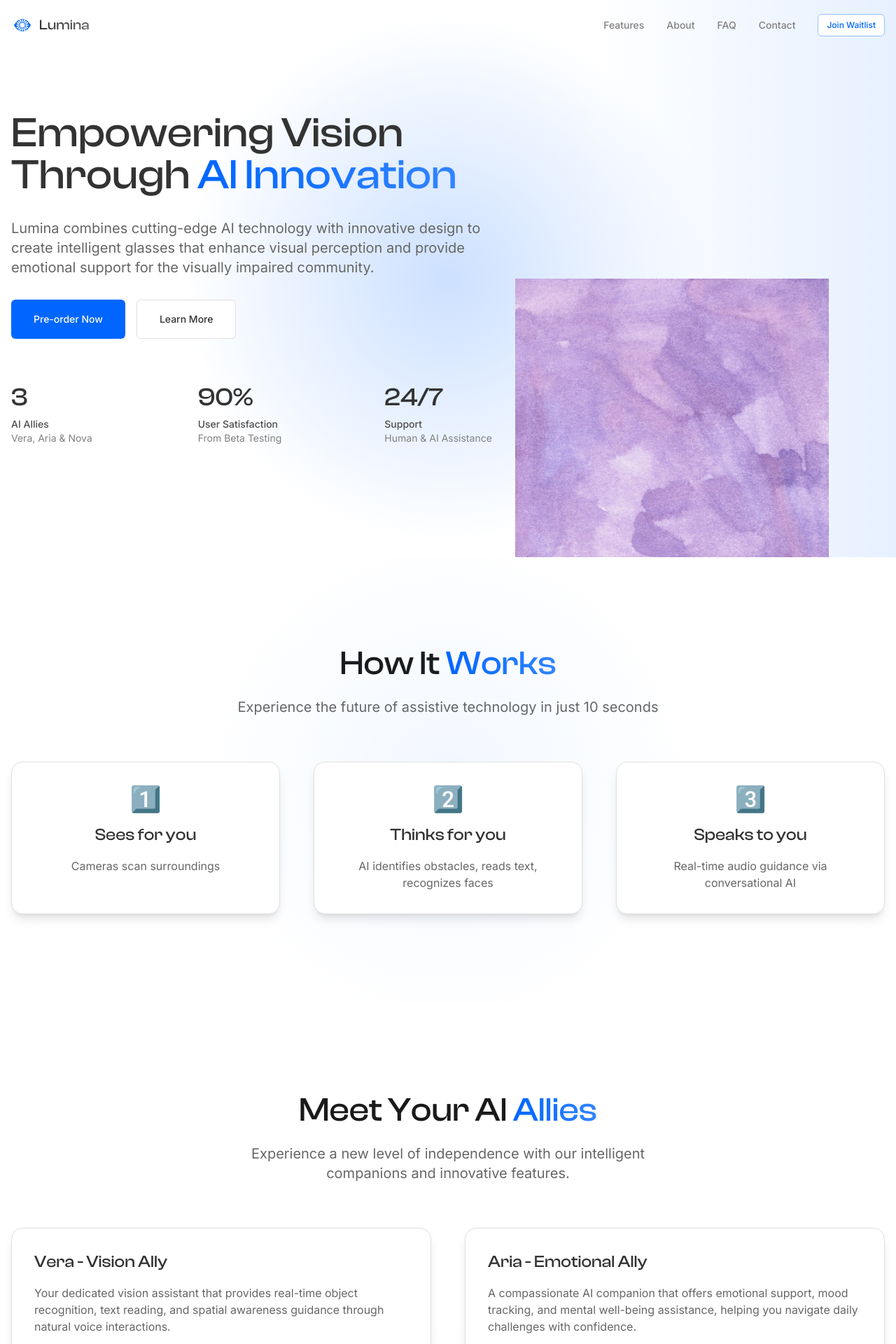
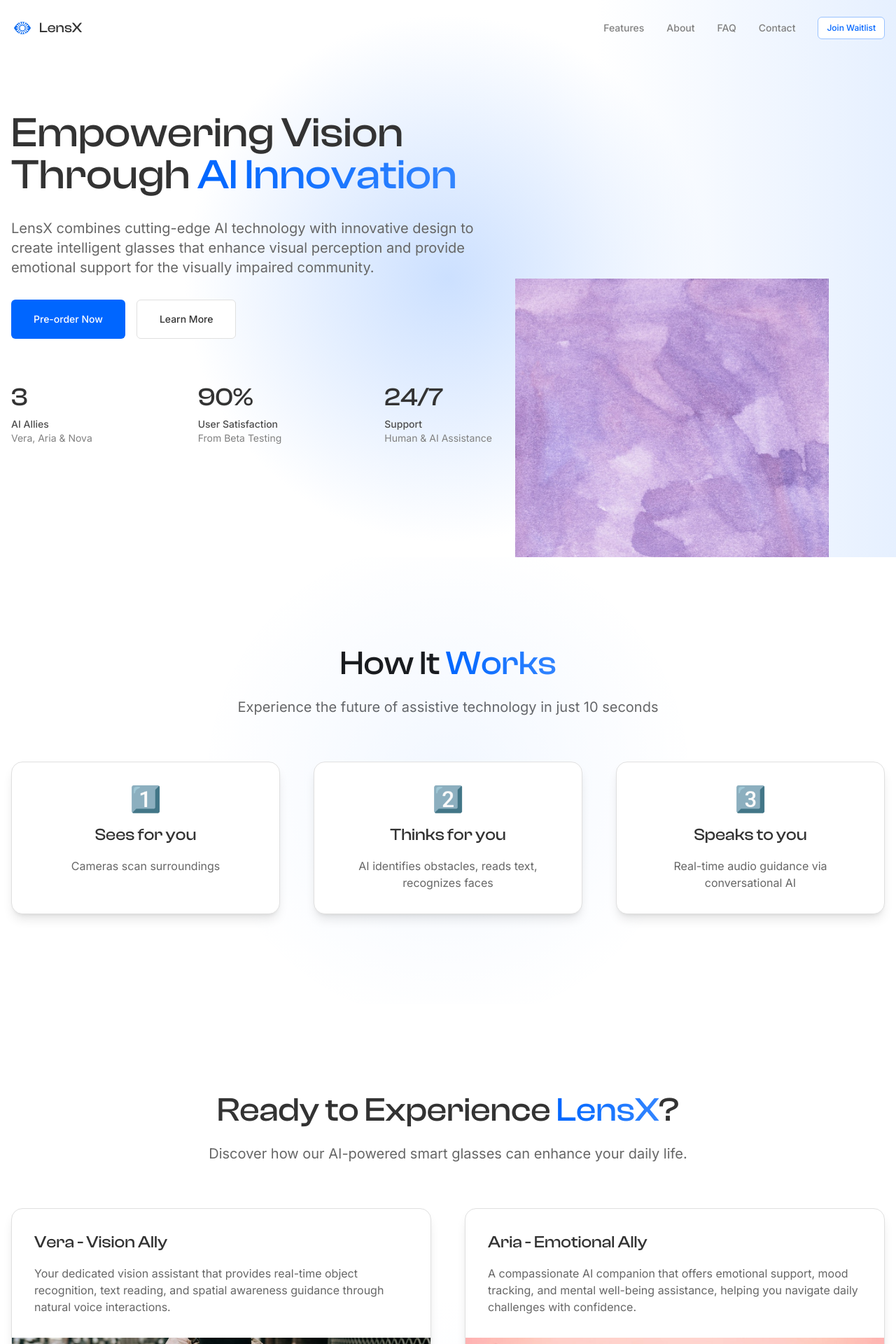
Before and after one commit to Victorola-coder/lumina, a Next.js app: page / in a window 1280 px wide. Shown: the top 1920 px of the page at 70% size. Built offline with nearby package versions, Linux system fonts and the light colour scheme.

Commit message:
feat: rebrand application from Lumina to LensX; update metadata, content, and images across all sections for consistent branding and improved user experience

```diff
--- a/app/components/sections/About.tsx
+++ b/app/components/sections/About.tsx
@@ -73,7 +73,7 @@ export function About() {
             </h2>
             <div className="space-y-6 text-lg text-dark-600">
               <p>
-                At Lumina, we believe that technology should enhance human
+                At LensX, we believe that technology should enhance human
                 capabilities while preserving dignity and independence. Our
                 mission is to revolutionize the way visually impaired
                 individuals interact with the world through AI-powered
@@ -138,7 +138,7 @@ export function About() {
             <div className="relative aspect-square">
               <Image
                 src="/images/about.png"
-                alt="Lumina Impact"
+                alt="LensX Impact"
                 fill
                 className="object-cover rounded-2xl"
               />
--- a/app/components/sections/Features.tsx
+++ b/app/components/sections/Features.tsx
@@ -44,25 +44,18 @@ export function Features() {
   return (
     <section id="features" className="py-32 relative overflow-hidden">
       {/* Background Effects */}
-      <div className="absolute inset-0 bg-[radial-gradient(circle_at_center,_var(--tw-gradient-stops))] from-primary/5 via-transparent to-transparent" />
+      <div className="absolute inset-0 bg-[radial-gradient(circle_at_center,_var(--tw-gradient-stops))] from-primary-50/80 via-white to-white opacity-60" />
 
-      <div className="container mx-auto px-4">
-        {/* Section Header */}
-        <motion.div
-          initial={{ opacity: 0, y: 20 }}
-          whileInView={{ opacity: 1, y: 0 }}
-          viewport={{ once: true }}
-          transition={{ duration: 0.5 }}
-          className="text-center mb-16"
-        >
-          <h2 className="text-3xl md:text-5xl font-display font-medium mb-6">
-            Meet Your AI <span className="text-gradient">Allies</span>
+      <div className="container mx-auto px-4 relative">
+        <div className="max-w-3xl mx-auto text-center mb-16">
+          <h2 className="text-3xl md:text-5xl font-display font-medium mb-6 text-dark-800">
+            Ready to Experience <span className="text-gradient">LensX</span>?
           </h2>
-          <p className="text-xl text-dark-600 max-w-2xl mx-auto">
-            Experience a new level of independence with our intelligent
-            companions and innovative features.
+          <p className="text-xl text-dark-600">
+            Discover how our AI-powered smart glasses can enhance your daily
+            life.
           </p>
-        </motion.div>
+        </div>
 
         {/* Features Grid */}
         <div className="grid grid-cols-1 md:grid-cols-2 gap-8 lg:gap-12">
@@ -108,7 +101,7 @@ export function Features() {
           className="text-center mt-24"
         >
           <h3 className="text-2xl md:text-3xl font-display font-medium mb-6 text-dark-800">
-            Ready to Experience Lumina?
+            Ready to Experience LensX?
           </h3>
           <Button
             size="lg"
--- a/app/components/sections/Hero.tsx
+++ b/app/components/sections/Hero.tsx
@@ -47,7 +47,7 @@ export function Hero() {
               <span className="text-gradient">AI Innovation</span>
             </h1>
             <p className="text-xl text-dark-600 mb-8 max-w-2xl">
-              Lumina combines cutting-edge AI technology with innovative design
+              LensX combines cutting-edge AI technology with innovative design
               to create intelligent glasses that enhance visual perception and
               provide emotional support for the visually impaired community.
             </p>
@@ -103,7 +103,7 @@ export function Hero() {
           <div className="relative w-full h-full">
             <Image
               src="/images/hero.png"
-              alt="Lumina AI-Powered Glasses"
+              alt="LensX AI-Powered Glasses"
               fill
               className="object-contain"
               priority
--- a/app/components/ui/footer.tsx
+++ b/app/components/ui/footer.tsx
@@ -41,13 +41,13 @@ export function Footer() {
               <div className="relative w-8 h-8">
                 <Image
                   src="/images/logo.svg"
-                  alt="Lumina Logo"
+                  alt="LensX Logo"
                   fill
                   className="object-contain"
                 />
               </div>
               <span className="font-display text-xl font-medium text-dark-800">
-                Lumina
+                LensX
               </span>
             </Link>
             <p className="text-dark-600 max-w-sm mb-6">
@@ -136,10 +136,10 @@ export function Footer() {
               ))}
               <li>
                 <a
-                  href="mailto:info@lumina.ai"
+                  href="mailto:info@lensx.com"
                   className="text-dark-500 hover:text-primary-500 transition-colors text-sm"
                 >
-                  info@lumina.ai
+                  info@lensx.com
                 </a>
               </li>
             </ul>
@@ -150,7 +150,7 @@ export function Footer() {
         <div className="mt-16 pt-8 border-t border-light-200">
           <div className="flex flex-col md:flex-row justify-between items-center gap-4">
             <p className="text-dark-400 text-sm">
-              © {new Date().getFullYear()} Lumina. All rights reserved.
+              © {new Date().getFullYear()} LensX. All rights reserved.
             </p>
             <p className="text-dark-400 text-sm">
               Designed with ❤️ by VickyJay
--- a/app/components/ui/navbar.tsx
+++ b/app/components/ui/navbar.tsx
@@ -6,6 +6,7 @@ import Link from "next/link";
 import Image from "next/image";
 import { Button } from "./button";
 import { useWaitlistModal } from "../../context/waitlist-context";
+import { cn } from "../../lib/utils";
 
 export function Navbar() {
   const [isScrolled, setIsScrolled] = useState(false);
@@ -104,11 +105,12 @@ export function Navbar() {
       initial={{ y: -100 }}
       animate={{ y: 0 }}
       transition={{ duration: 0.5 }}
-      className={`fixed top-0 left-0 right-0 z-50 transition-all duration-300 ${
+      className={cn(
+        "fixed top-0 left-0 right-0 z-50 transition-all duration-300",
         isScrolled
-          ? "bg-white/90 backdrop-blur-lg py-3 shadow-lg border-b border-light-200"
-          : "bg-transparent py-5"
-      }`}
+          ? "bg-white/90 backdrop-blur-lg border-b border-light-200 py-4"
+          : "bg-transparent py-6"
+      )}
     >
       <div className="container mx-auto px-4">
         <div className="flex items-center justify-between">
@@ -121,13 +123,18 @@ export function Navbar() {
             <div className="relative w-8 h-8 mr-2 transition-transform duration-300 group-hover:scale-110">
               <Image
                 src="/images/logo.svg"
-                alt="Lumina Logo"
+                alt="LensX Logo"
                 fill
                 className="object-contain"
               />
             </div>
-            <span className="text-xl font-display font-medium bg-clip-text text-transparent bg-gradient-to-r from-dark-800 to-dark-600 group-hover:from-primary-500 group-hover:to-primary-600 transition-all duration-300">
-              Lumina
+            <span
+              className={cn(
+                "font-display text-xl font-medium",
+                isScrolled ? "text-dark-800" : "text-dark-800"
+              )}
+            >
+              LensX
             </span>
           </Link>
 
--- a/app/components/ui/waitlist-modal.tsx
+++ b/app/components/ui/waitlist-modal.tsx
@@ -121,7 +121,7 @@ export function WaitlistModal({ isOpen, onClose }: WaitlistModalProps) {
                   <div className="relative w-12 h-12">
                     <Image
                       src="/images/logo.svg"
-                      alt="Lumina Logo"
+                      alt="LensX Logo"
                       fill
                       className="object-contain"
                     />
@@ -164,7 +164,7 @@ export function WaitlistModal({ isOpen, onClose }: WaitlistModalProps) {
                     </h3>
                     <p className="text-dark-500">
                       {successMessage ||
-                        "You've been added to our waitlist. We'll notify you when Lumina is ready."}
+                        "You've been added to our waitlist. We'll notify you when LensX is ready."}
                     </p>
                   </div>
                 ) : (
@@ -174,7 +174,7 @@ export function WaitlistModal({ isOpen, onClose }: WaitlistModalProps) {
                         Join the <span className="text-gradient">Waitlist</span>
                       </h3>
                       <p className="text-dark-500">
-                        Be the first to experience Lumina when it launches.
+                        Be the first to experience LensX when it launches.
                       </p>
                     </div>
 
--- a/app/layout.tsx
+++ b/app/layout.tsx
@@ -20,56 +20,68 @@ export const viewport: Viewport = {
 export const metadata: Metadata = {
   metadataBase: new URL("https://nextapptemplate.xyz"),
   icons: {
-    icon: "/icon.png",
+    icon: "/favicon.ico",
+    shortcut: "/favicon.ico",
+    apple: "/apple-touch-icon.png",
+    other: {
+      rel: "apple-touch-icon-precomposed",
+      url: "/apple-touch-icon-precomposed.png",
+    },
   },
-  title: "Lumina - AI-Powered Smart Glasses",
+  title: "LensX - AI-Powered Smart Glasses",
   description:
     "Empowering visually impaired individuals through innovative AI technology.",
-  applicationName: "Lumina",
-  authors: [{ name: "Lumina Team" }],
+  applicationName: "LensX",
+  authors: [{ name: "LensX Team" }],
   keywords: [
-    "AI",
-    "Smart Glasses",
-    "Visual Assistance",
-    "Accessibility",
-    "Technology",
+    "AI glasses",
+    "assistive technology",
+    "visual impairment",
+    "accessibility",
+    "artificial intelligence",
+    "smart glasses",
   ],
-  creator: "Lumina",
-  publisher: "Lumina",
+  creator: "LensX",
+  publisher: "LensX",
   generator: "Next.js",
   referrer: "origin",
   robots: {
     index: true,
     follow: true,
+    googleBot: {
+      index: true,
+      follow: true,
+    },
   },
   openGraph: {
     type: "website",
-    url: "https://lumina.ai",
-    title: "Lumina",
-    siteName: "Lumina",
-    locale: "en_US",
+    url: "https://lensx.com",
+    title: "LensX",
+    siteName: "LensX",
+    description:
+      "Empowering visually impaired individuals through innovative AI technology.",
     images: [
       {
-        url: "https://lumina.ai/opengraph.png",
+        url: "https://lensx.com/opengraph.png",
         width: 1200,
         height: 630,
-        alt: "Lumina OG Image",
+        alt: "LensX OG Image",
       },
     ],
   },
   twitter: {
-    site: "lumina.ai",
-    creator: "@lumnina_ai",
+    card: "summary_large_image",
+    site: "lensx.com",
+    creator: "@LensXAI",
+    description:
+      "LensX - Empowering visually impaired individuals through innovative AI technology.",
     title:
-      "Lumina - Empowering visually impaired individuals through innovative AI technology.",
-    description:
-      "Empowering visually impaired individuals through innovative AI technology.",
-    card: "summary_large_image",
-    images: ["https://lumina.ai/opengraph.png"],
+      "LensX - AI-Powered Smart Glasses for Enhanced Vision and Independence",
+    images: ["https://lensx.com/opengraph.png"],
   },
   appleWebApp: {
     capable: true,
-    title: "Lumina",
+    title: "LensX",
     statusBarStyle: "black-translucent",
   },
   formatDetection: {
```
Also changed, not shown: app/components/sections/Contact.tsx (+4 -4 lines), app/components/sections/FAQ.tsx (+11 -11 lines), app/components/sections/Pricing.tsx (+13 -16 lines).
